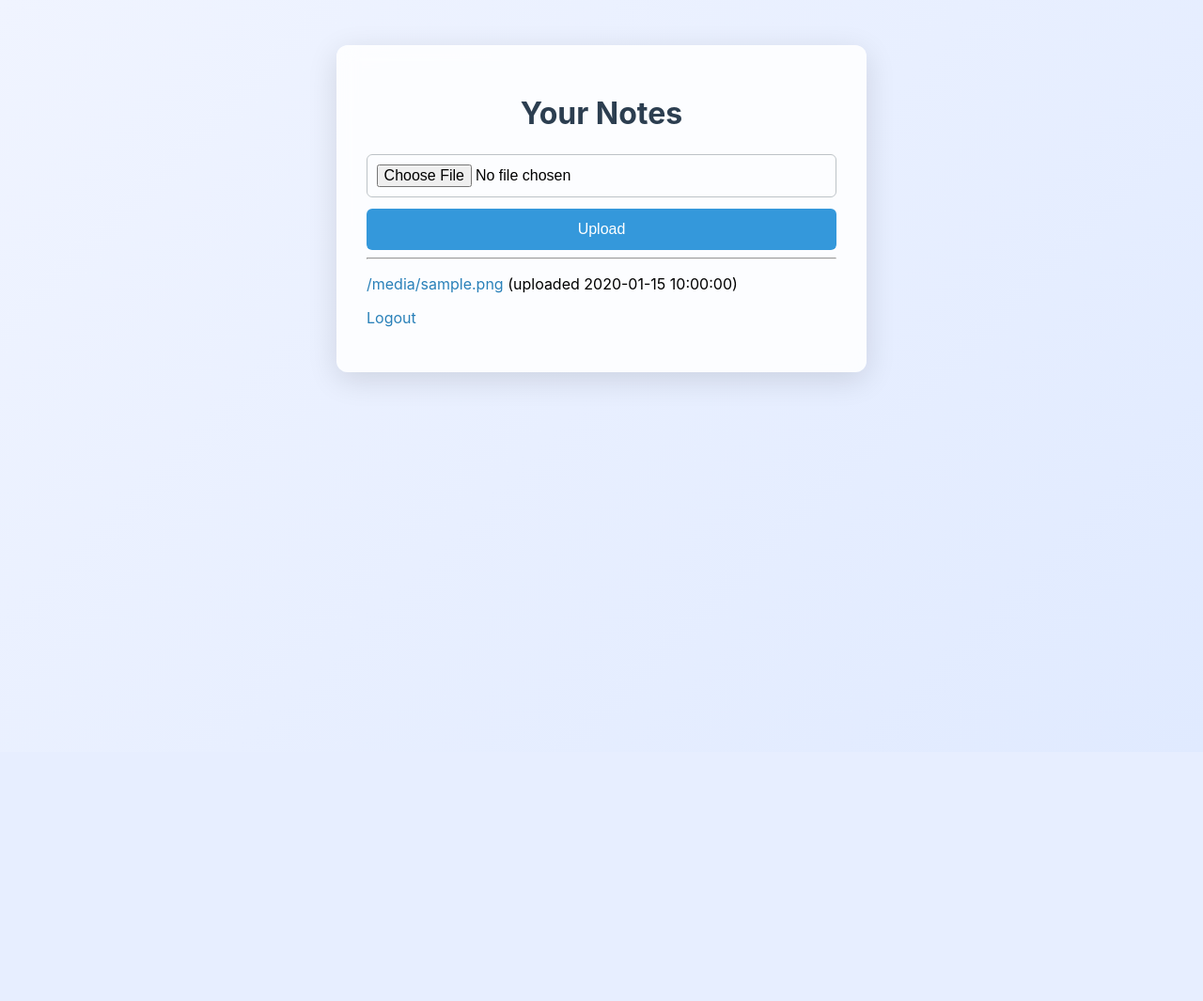
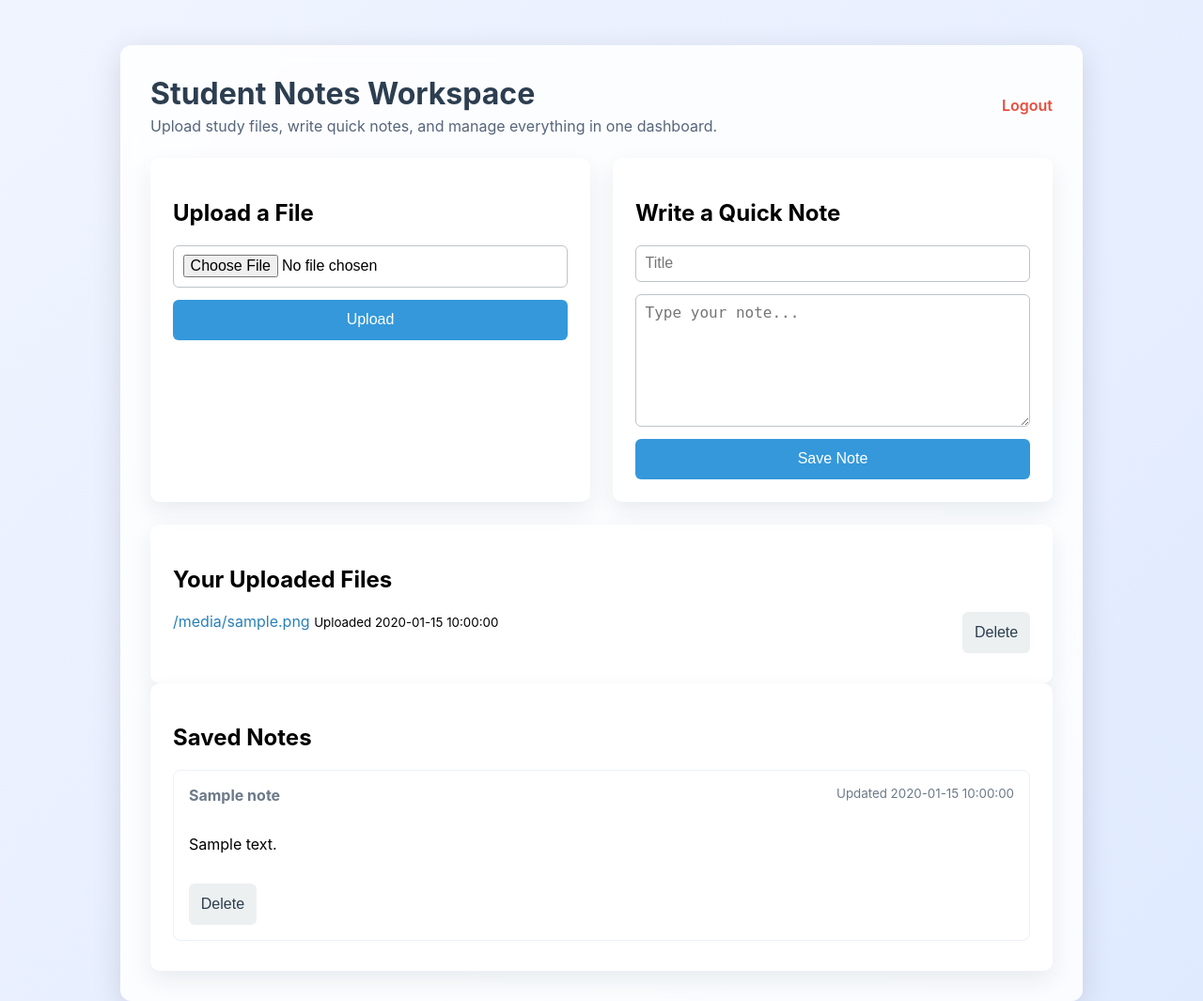
Before and after one commit to ryankyrillos/student-notes-storage, a Flask app: template templates/dashboard.html in a window 1280 px wide. Shown: the whole page at 94% size. Before the commit the page ends 409 px from the top, so only its background shows below. Run offline with Flask 3, Linux system fonts and the light colour scheme; the template is opened without the code that fills it: most values are stand-ins (such as "Sample title", 1, 10 or a date in 2020).

Commit message:
feat: add browser notes editor and file deletion

```diff
--- a/app.py
+++ b/app.py
@@ -54,6 +54,32 @@ def save_file_record(user_id, filename, s3_key):
         )
     conn.commit()
 
+def delete_file_record(file_id, user_id):
+    with conn.cursor() as cur:
+        cur.execute("DELETE FROM notes WHERE id=%s AND user_id=%s", (file_id, user_id))
+    conn.commit()
+
+def get_text_notes(user_id):
+    with conn.cursor() as cur:
+        cur.execute(
+            "SELECT * FROM text_notes WHERE user_id=%s ORDER BY updated_at DESC",
+            (user_id,)
+        )
+        return cur.fetchall()
+
+def save_text_note(user_id, title, content):
+    with conn.cursor() as cur:
+        cur.execute(
+            "INSERT INTO text_notes (user_id, title, content) VALUES (%s, %s, %s)",
+            (user_id, title, content)
+        )
+    conn.commit()
+
+def delete_text_note(note_id, user_id):
+    with conn.cursor() as cur:
+        cur.execute("DELETE FROM text_notes WHERE id=%s AND user_id=%s", (note_id, user_id))
+    conn.commit()
+
 # ---------- Routes ----------
 @app.route('/')
 def index():
@@ -96,7 +122,8 @@ def dashboard():
     if 'user_id' not in session:
         return redirect(url_for('index'))
     files = get_user_files(session['user_id'])
-    return render_template('dashboard.html', files=files)
+    notes = get_text_notes(session['user_id'])
+    return render_template('dashboard.html', files=files, notes=notes)
 
 @app.route('/upload', methods=['POST'])
 def upload():
@@ -127,11 +154,64 @@ def download(file_id):
     # Generate presigned URL (valid for 1 hour)
     presigned_url = s3.generate_presigned_url(
         'get_object',
-        Params={'Bucket': BUCKET_NAME, 'Key': file_record['s3_key']},
+        Params={
+            'Bucket': BUCKET_NAME,
+            'Key': file_record['s3_key'],
+            'ResponseContentDisposition': f"attachment; filename=\"{file_record['filename']}\""
+        },
         ExpiresIn=3600
     )
     return redirect(presigned_url)
 
+@app.route('/files/<int:file_id>/delete', methods=['POST'])
+def delete_file(file_id):
+    if 'user_id' not in session:
+        return redirect(url_for('index'))
+    with conn.cursor() as cur:
+        cur.execute("SELECT * FROM notes WHERE id=%s AND user_id=%s", (file_id, session['user_id']))
+        file_record = cur.fetchone()
+    if not file_record:
+        flash('File not found')
+        return redirect(url_for('dashboard'))
+    try:
+        s3.delete_object(Bucket=BUCKET_NAME, Key=file_record['s3_key'])
+    except Exception:
+        flash('Unable to remove file from storage; try again later')
+        return redirect(url_for('dashboard'))
+    delete_file_record(file_id, session['user_id'])
+    flash('File deleted successfully')
+    return redirect(url_for('dashboard'))
+
+@app.route('/notes', methods=['POST'])
+def create_note():
+    if 'user_id' not in session:
+        return redirect(url_for('index'))
+    title = request.form.get('note_title', '').strip() or 'Untitled note'
+    content = request.form.get('note_content', '').strip()
+    if not content:
+        flash('Note content cannot be empty')
+        return redirect(url_for('dashboard'))
+    save_text_note(session['user_id'], title, content)
+    flash('Note saved successfully')
+    return redirect(url_for('dashboard'))
+
+@app.route('/notes/<int:note_id>/delete', methods=['POST'])
+def remove_note(note_id):
+    if 'user_id' not in session:
+        return redirect(url_for('index'))
+    with conn.cursor() as cur:
+        cur.execute(
+            "SELECT id FROM text_notes WHERE id=%s AND user_id=%s",
+            (note_id, session['user_id'])
+        )
+        note = cur.fetchone()
+    if not note:
+        flash('Note not found')
+        return redirect(url_for('dashboard'))
+    delete_text_note(note_id, session['user_id'])
+    flash('Note deleted')
+    return redirect(url_for('dashboard'))
+
 if __name__ == '__main__':
     # In production use gunicorn; this block is for local testing
     app.run(host='0.0.0.0', port=8080, debug=False)
--- a/static/style.css
+++ b/static/style.css
@@ -17,13 +17,29 @@ body {
     margin-top: 3rem;
     box-shadow: 0 8px 32px rgba(0,0,0,0.12);
     width: 90%;
-    max-width: 500px;
+    max-width: 960px;
 }
 
 h1 {
     color: #2c3e50;
-    text-align: center;
+    margin: 0;
+}
+
+.tagline {
+    margin: 0.3rem 0 0;
+    color: #56657a;
+}
+
+.header {
+    display: flex;
+    justify-content: space-between;
+    align-items: center;
     margin-bottom: 1.5rem;
+}
+
+.logout-link {
+    color: #e74c3c;
+    font-weight: 600;
 }
 
 form {
@@ -37,11 +53,16 @@ label {
     color: #34495e;
 }
 
-input[type="email"], input[type="password"], input[type="file"] {
+input[type="email"], input[type="password"], input[type="file"], input[type="text"], textarea {
     padding: 0.6rem;
     border: 1px solid #bdc3c7;
     border-radius: 6px;
     font-size: 1rem;
+}
+
+textarea {
+    resize: vertical;
+    min-height: 120px;
 }
 
 button {
@@ -59,6 +80,15 @@ button:hover {
     background: #2980b9;
 }
 
+.secondary {
+    background: #ecf0f1;
+    color: #2c3e50;
+}
+
+.secondary:hover {
+    background: #d0d7de;
+}
+
 .flash-messages {
     list-style: none;
     padding: 0;
@@ -66,14 +96,57 @@ button:hover {
     color: #e74c3c;
 }
 
-.file-list {
+.dashboard-grid {
+    display: grid;
+    grid-template-columns: repeat(auto-fit, minmax(280px, 1fr));
+    gap: 1.5rem;
+    margin-bottom: 1.5rem;
+}
+
+.card {
+    background: #fff;
+    border-radius: 10px;
+    padding: 1.5rem;
+    box-shadow: 0 10px 25px rgba(15,32,56,0.08);
+}
+
+.file-list,
+.note-list {
     list-style: none;
     padding: 0;
-    margin-top: 1rem;
+    margin: 1rem 0 0;
 }
 
-.file-list li {
+.file-list li,
+.note-list li {
     margin-bottom: 0.5rem;
+}
+
+.file-row,
+.note-card {
+    display: flex;
+    justify-content: space-between;
+    align-items: flex-start;
+    gap: 1rem;
+}
+
+.note-card {
+    flex-direction: column;
+    border: 1px solid #edf1f7;
+    border-radius: 8px;
+    padding: 1rem;
+}
+
+.note-header {
+    display: flex;
+    justify-content: space-between;
+    width: 100%;
+    color: #6c7a89;
+}
+
+.inline-form {
+    margin: 0;
+    display: inline-flex;
 }
 
 a {
--- a/templates/dashboard.html
+++ b/templates/dashboard.html
@@ -9,7 +9,14 @@
 
 <body>
     <div class="container">
-        <h1>Your Notes</h1>
+        <div class="header">
+            <div>
+                <h1>Student Notes Workspace</h1>
+                <p class="tagline">Upload study files, write quick notes, and manage everything in one dashboard.</p>
+            </div>
+            <a href="/logout" class="logout-link">Logout</a>
+        </div>
+
         {% with messages = get_flashed_messages() %}
         {% if messages %}
         <ul class="flash-messages">
@@ -17,20 +24,66 @@
         </ul>
         {% endif %}
         {% endwith %}
+
+        <div class="dashboard-grid">
+            <section class="card">
+                <h2>Upload a File</h2>
                 <form action="/upload" method="post" enctype="multipart/form-data">
                     <input type="file" name="file" required>
                     <button type="submit">Upload</button>
                 </form>
-        <hr>
+            </section>
+
+            <section class="card">
+                <h2>Write a Quick Note</h2>
+                <form action="/notes" method="post">
+                    <input type="text" name="note_title" placeholder="Title" required>
+                    <textarea name="note_content" rows="6" placeholder="Type your note..." required></textarea>
+                    <button type="submit">Save Note</button>
+                </form>
+            </section>
+        </div>
+
+        <section class="card">
+            <h2>Your Uploaded Files</h2>
             <ul class="file-list">
                 {% for file in files %}
-            <li><a href="/download/{{ file.id }}" target="_blank">{{ file.filename
-                    }}</a> (uploaded {{ file.uploaded_at }})</li>
+                <li>
+                    <div class="file-row">
+                        <div>
+                            <a href="/download/{{ file.id }}" target="_blank">{{ file.filename }}</a>
+                            <small>Uploaded {{ file.uploaded_at }}</small>
+                        </div>
+                        <form action="/files/{{ file.id }}/delete" method="post" class="inline-form">
+                            <button type="submit" class="secondary">Delete</button>
+                        </form>
+                    </div>
+                </li>
                 {% else %}
-            <li>No notes uploaded yet.</li>
+                <li>No files uploaded yet.</li>
                 {% endfor %}
             </ul>
-        <p><a href="/logout">Logout</a></p>
+        </section>
+
+        <section class="card">
+            <h2>Saved Notes</h2>
+            <ul class="note-list">
+                {% for note in notes %}
+                <li class="note-card">
+                    <div class="note-header">
+                        <strong>{{ note.title }}</strong>
+                        <small>Updated {{ note.updated_at }}</small>
+                    </div>
+                    <p>{{ note.content }}</p>
+                    <form action="/notes/{{ note.id }}/delete" method="post" class="inline-form">
+                        <button type="submit" class="secondary">Delete</button>
+                    </form>
+                </li>
+                {% else %}
+                <li>No notes saved yet.</li>
+                {% endfor %}
+            </ul>
+        </section>
     </div>
 </body>
 
```
Also changed, not shown: schema.sql (+10 -0 lines), README.md. Lines whose indentation alone changed are shown as unchanged.
